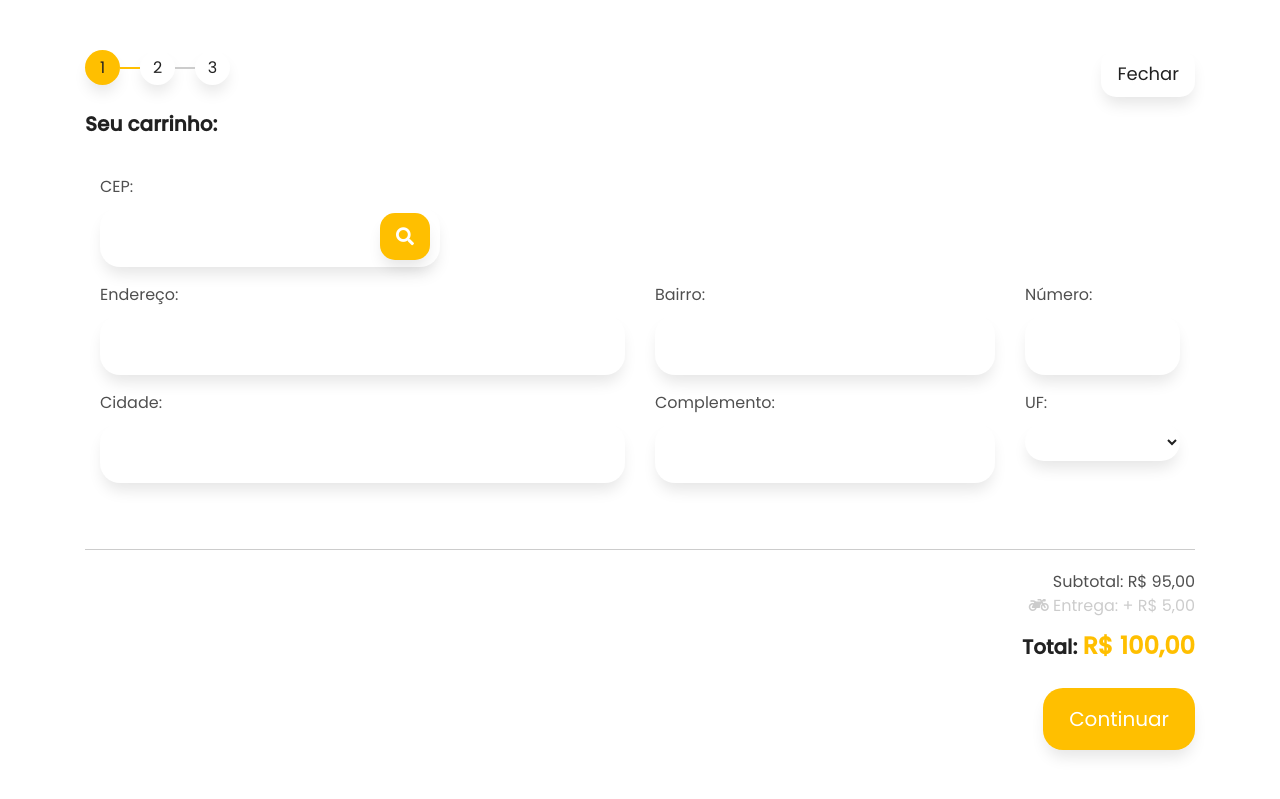
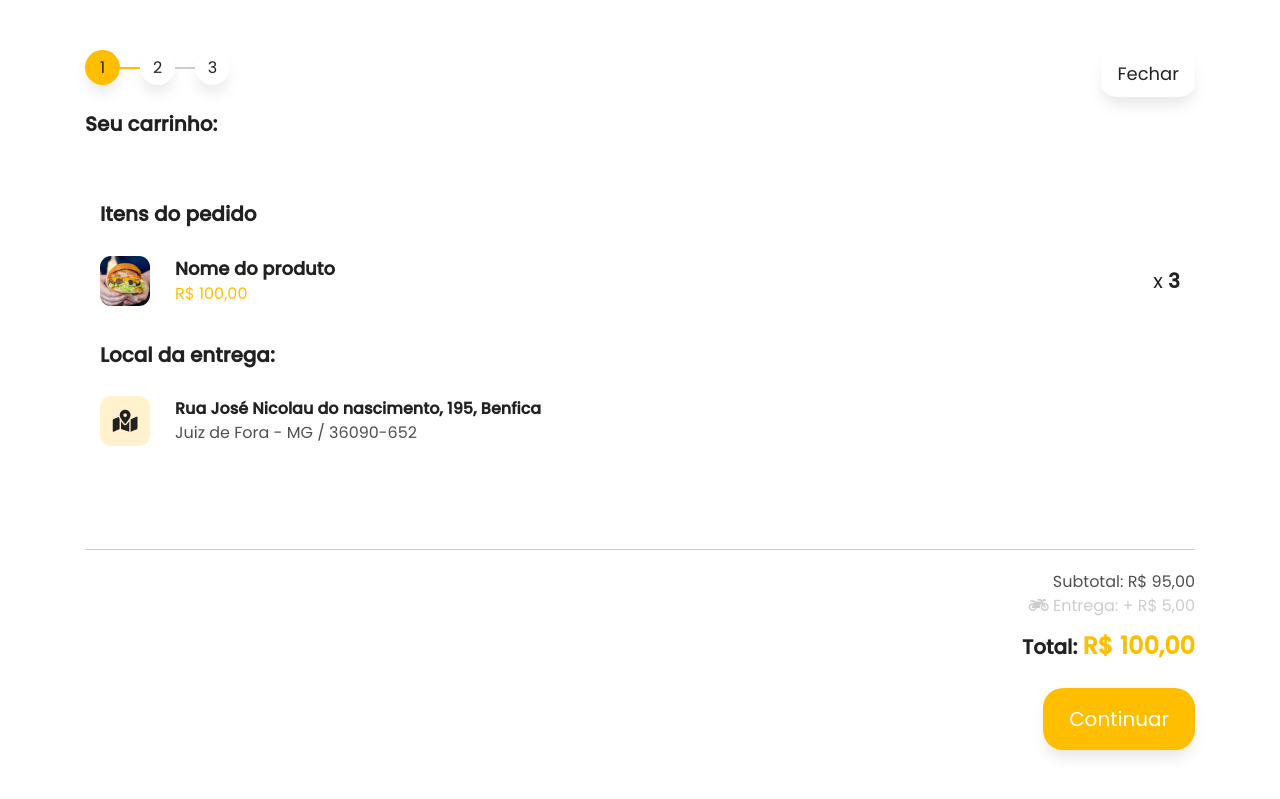
Before and after one commit to ThiagoQuetz/Menu-Cardapio, a plain HTML site: page index.html in a window 1280 px wide. Shown: the top 799 px of the page. Drawn offline with Linux system fonts and the light colour scheme.

Commit message:
display-cart-delivery-step-tree-completed

```diff
--- a/css/main.css
+++ b/css/main.css
@@ -640,12 +640,14 @@ footer{
     border: none!important;
 }
 
-select .form-control {
+select.form-control {
     height: 60px!important;
 }
 
+
 .container-cep .form-control {
     padding-right: 75px;
+
 }
 
 .container-cep .btn{
@@ -653,3 +655,55 @@ select .form-control {
     right: 25px;
     top: 38px;
 }
+
+.img-produto-resumo img{
+    width: 50px;
+    border-radius: 11px;
+}
+
+.item-carrinho.resumo {
+    padding-top: 10px;
+    padding-bottom: 10px;
+}
+
+.title-produto-resumo {
+    color: var(--color-black);
+    font-size: 18px;
+    text-overflow: ellipsis;
+    white-space: nowrap;
+    overflow: hidden;
+    margin-bottom: 0;
+}
+
+.price-produto-resumo {
+    color: var(--color-primary);
+    font-size: 16px;
+    margin-bottom: 0;
+}
+
+.quantidade-produto-resumo {
+    color: var(--color-black);
+    font-size: 20px;
+    margin-bottom: 0;
+}
+
+.img-map {
+    width: 50px;
+    height: 50px;
+    background-color: var(--color-secondary);
+    color: var(--color-black);
+    font-size: 22px;
+    display: flex;
+    justify-content: center;
+    align-items: center;
+    border-radius: 11px;
+}
+
+.texto-endereco {
+    margin-bottom: 0;
+    color: var(--color-black);
+}
+
+.cidade-endereco {
+    margin-bottom: 0;
+}
--- a/index.html
+++ b/index.html
@@ -452,7 +452,7 @@
 
                 </div>
 
-                <div id="localEntrega" class="row mr-0 ml-0">
+                <div id="localEntrega" class="row mr-0 ml-0 hidden">
 
                     <div class="col-4">
                         <div class="form-group container-cep">
@@ -536,7 +536,56 @@
                     </div>
                 </div>
 
-                <div id="resumeCarrinho" class="row mr-0 ml-0 hidden">
+                <div id="resumeCarrinho" class="row mr-0 ml-0">
+                    <div class="col-12">
+                        <p class="title-carrinho mt-4">
+                            <b>Itens do pedido</b>
+                        </p>
+                    </div>
+                    <div class="col-12">
+                        <div class="row" id="listaItensResumo">
+
+                            <div class="col-12 item-carrinho resumo">
+                                <div class="img-produto-resumo">
+                                    <img src="./img/cardapio/burguers/gotts-complete-cheeseburger-kit-for-4.7bdc74104b193427b3fe6eae39e05b5e.jpg" >
+
+                                </div>
+                                <div class="dados-produto">
+                                    <p class="title-produto-resumo">
+                                        <b>Nome do produto</b>
+                                    </p>
+                                    <p class="price-produto-resumo">
+                                        <b></b>R$ 100,00</b>
+                                    </p>
+                                </div>
+                                <p class="quantidade-produto-resumo">
+                                    x <b>3</b>
+                                </p>
+                            </div>
+
+                        </div>
+                    </div>
+
+                    <div class="col-12">
+                        <p class="title-carrinho mt-4">
+                            <b>Local da entrega:</b>
+                        </p>
+                    </div>
+
+                    <div class="col-12 item-carrinho resumo">
+                        <div class="img-map">
+                            <i class="fas fa-map-marked-alt"></i>
+                        </div>
+                        <div class="dados-produto">
+                            <p class="texto-endereco">
+                                <b id="resumo-endereco">Rua José Nicolau do nascimento, 195, Benfica</b>
+                            </p>
+                            <p class="cidade-endereco" id="cidade-endereco">
+                                Juiz de Fora - MG / 36090-652
+                            </p>
+                        </div>
+                    </div>
+
 
                 </div>
             </div>
```
